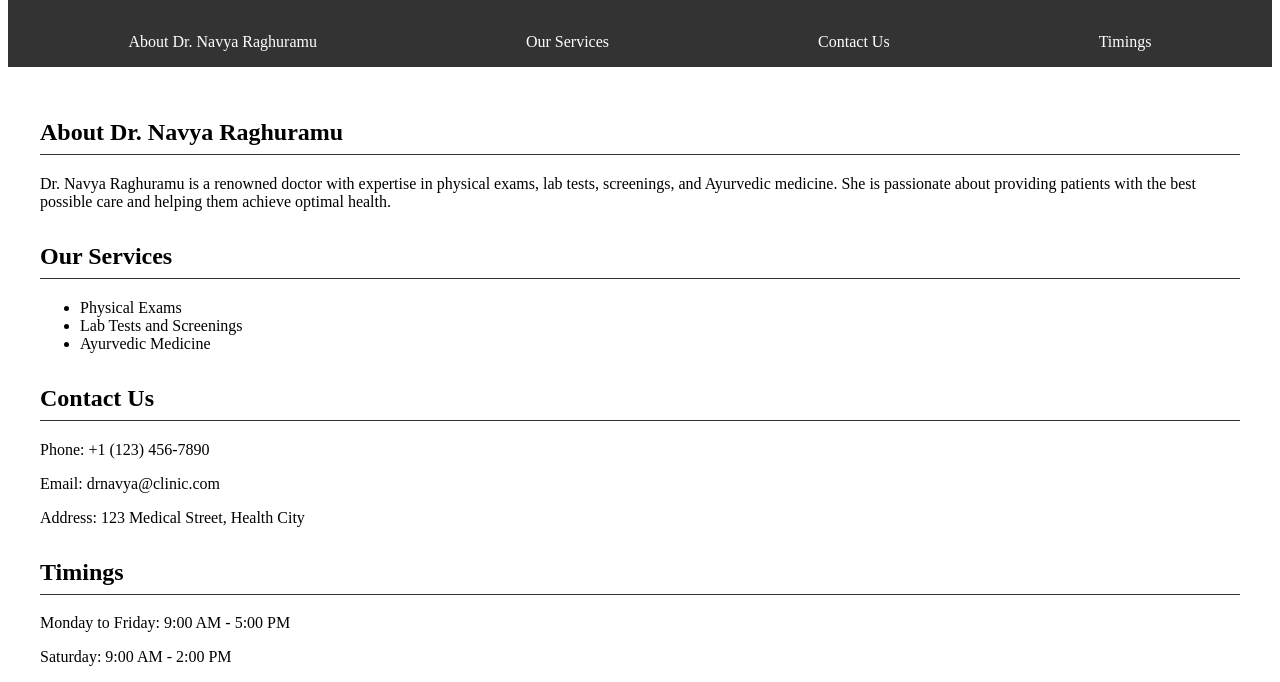
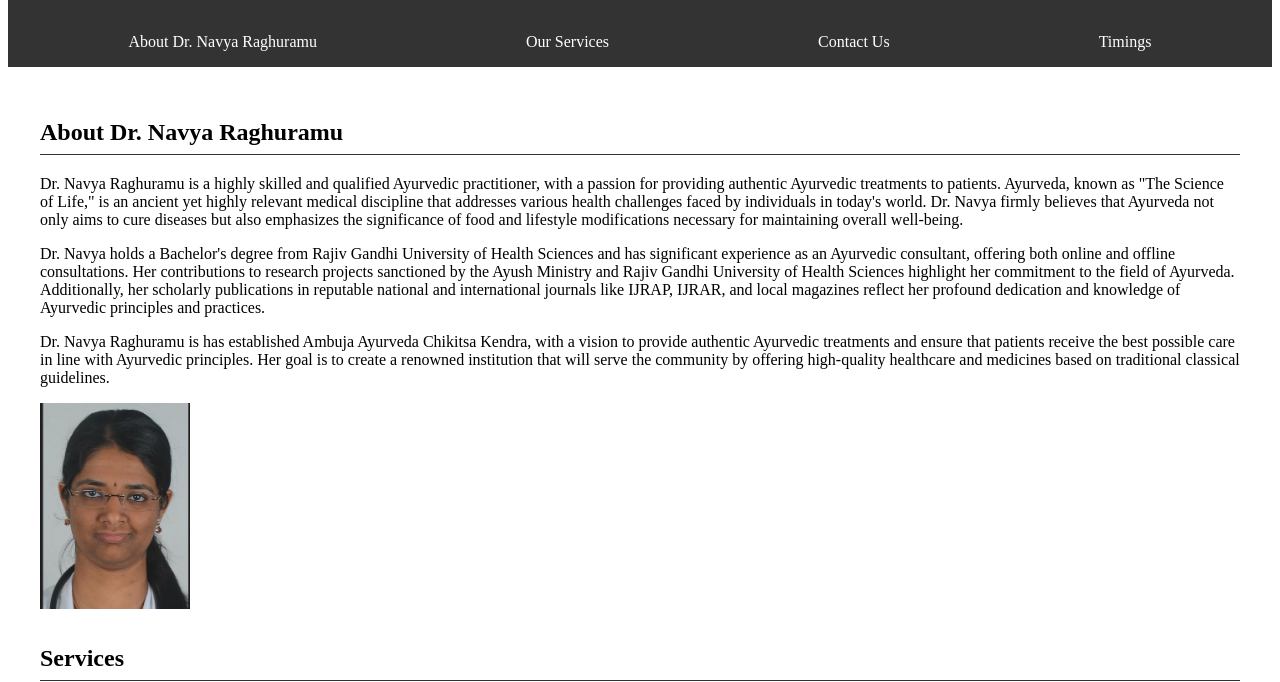
Before and after one commit to ayushveda2019/ayushveda2019.github.io, a plain HTML site: page index.html in a window 1280 px wide. Shown: the part 103-785 px from the top of the page. Drawn offline with Linux system fonts and the light colour scheme.

Commit message:
Updates to site

```diff
--- a/index.html
+++ b/index.html
@@ -21,12 +21,28 @@
 
     <main>
         <section id="about">
-            <h2>About Dr. Navya Raghuramu</h2>
-            <p>Dr. Navya Raghuramu is a renowned doctor with expertise in physical exams, lab tests, screenings, and Ayurvedic medicine. She is passionate about providing patients with the best possible care and helping them achieve optimal health.</p>
-        </section>
+    <h2>About Dr. Navya Raghuramu</h2>
+    <div class="about-container">
+        <div class="about-text">
+            <p>
+			Dr. Navya Raghuramu is a highly skilled and qualified Ayurvedic practitioner, with a passion for providing authentic Ayurvedic treatments to patients. Ayurveda, known as "The Science of Life," is an ancient yet highly relevant medical discipline that addresses various health challenges faced by individuals in today's world. Dr. Navya firmly believes that Ayurveda not only aims to cure diseases but also emphasizes the significance of food and lifestyle modifications necessary for maintaining overall well-being.
+</p>
+<p>
+Dr. Navya holds a Bachelor's degree from Rajiv Gandhi University of Health Sciences and has significant experience as an Ayurvedic consultant, offering both online and offline consultations. Her contributions to research projects sanctioned by the Ayush Ministry and Rajiv Gandhi University of Health Sciences highlight her commitment to the field of Ayurveda. Additionally, her scholarly publications in reputable national and international journals like IJRAP, IJRAR, and local magazines reflect her profound dedication and knowledge of Ayurvedic principles and practices.
+</p>
+<p>
+Dr. Navya Raghuramu is has established Ambuja Ayurveda Chikitsa Kendra, with a vision to provide authentic Ayurvedic treatments and ensure that patients receive the best possible care in line with Ayurvedic principles. Her goal is to create a renowned institution that will serve the community by offering high-quality healthcare and medicines based on traditional classical guidelines.
+</p>
+
+        </div>
+        <div class="about-image">
+            <img src="navya.jpg" alt="Dr. Navya Raghuramu" class="doctor-image" style="width:150px;">
+        </div>
+    </div>
+		</section>
 
         <section id="services">
-            <h2>Our Services</h2>
+            <h2>Services</h2>
             <ul>
                 <li>Physical Exams</li>
                 <li>Lab Tests and Screenings</li>
@@ -36,9 +52,7 @@
 
         <section id="contact">
             <h2>Contact Us</h2>
-            <p>Phone: +1 (123) 456-7890</p>
-            <p>Email: drnavya@clinic.com</p>
-            <p>Address: 123 Medical Street, Health City</p>
+            <p>Email: ayushveda2019@gmail.com</p>
         </section>
 
         <section id="timings">
```
Also changed, not shown: navya.jpg (added).
